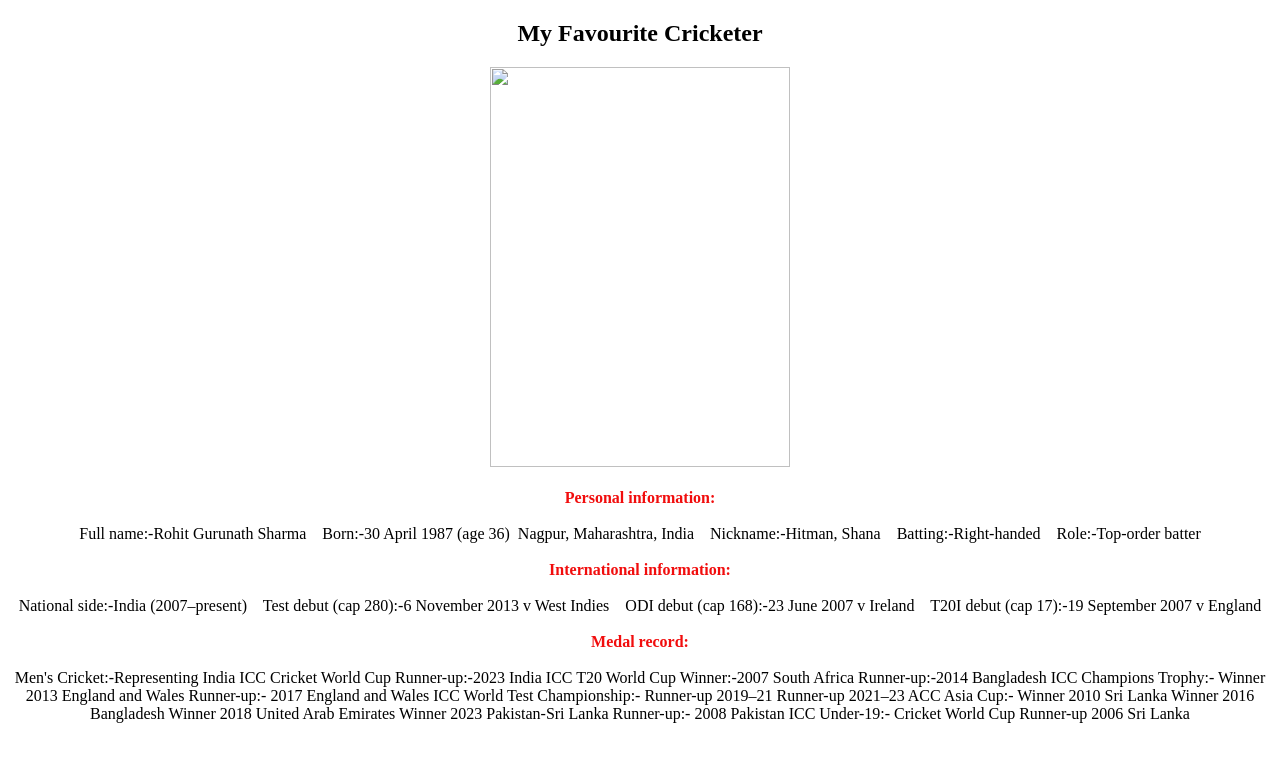
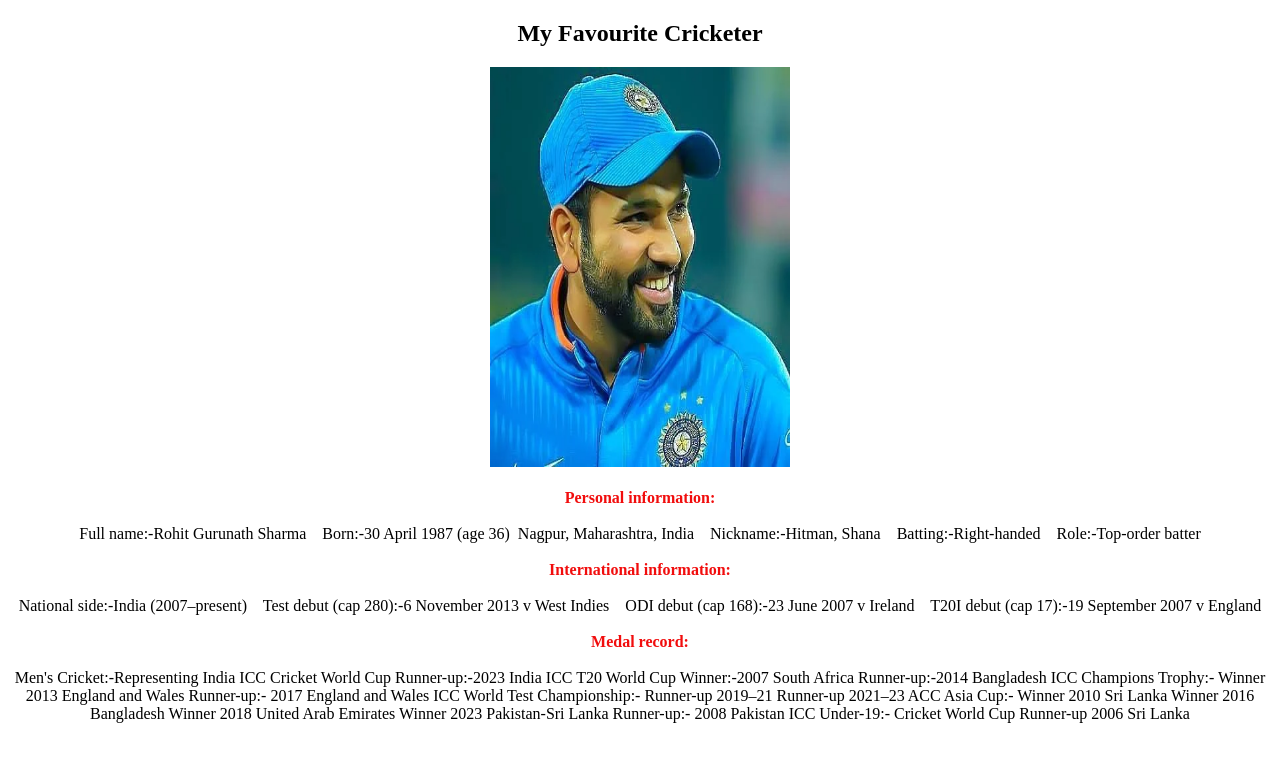
Before and after one commit to RohitSanap07/icp8.0-Assignment-no-14, a plain HTML site: page description.html in a window 1280 px wide. Drawn offline with Linux system fonts and the light colour scheme.

Commit message:
Image added

```diff
--- a/description.html
+++ b/description.html
@@ -5,7 +5,7 @@
 </head>
 <body>
     <center><h2 class="cricketer">My Favourite Cricketer</h2></center>
-    <center><img src="rohitsharma1.webp" height="400px" width="300px"</center><br><br>
+    <center><img src="./image/rohitsharma1.webp" height="400px" width="300px"</center><br><br>
 
    <div class="playfair"><center><b><span style="color: rgb(241, 13, 13);">Personal information:</span></b><br><br>
 
```
Also changed, not shown: image/rohitsharma1.webp (added).
